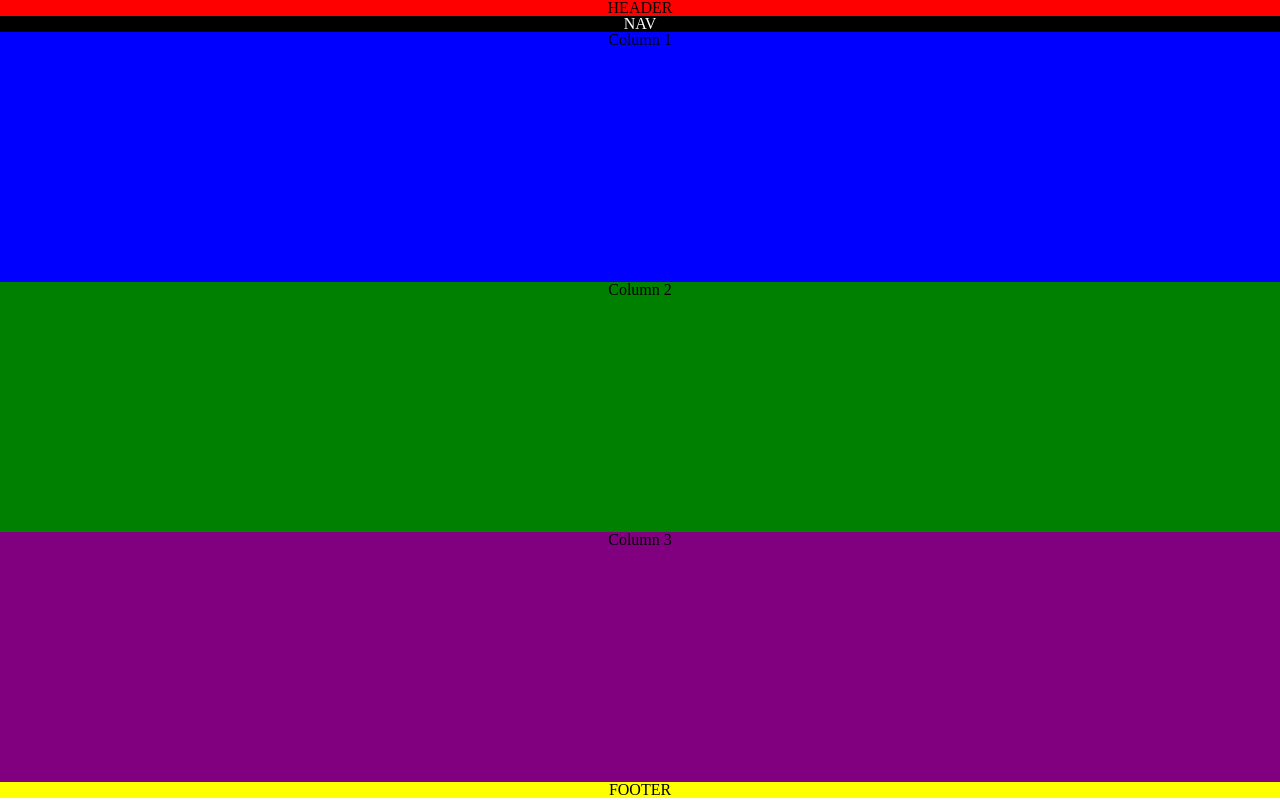
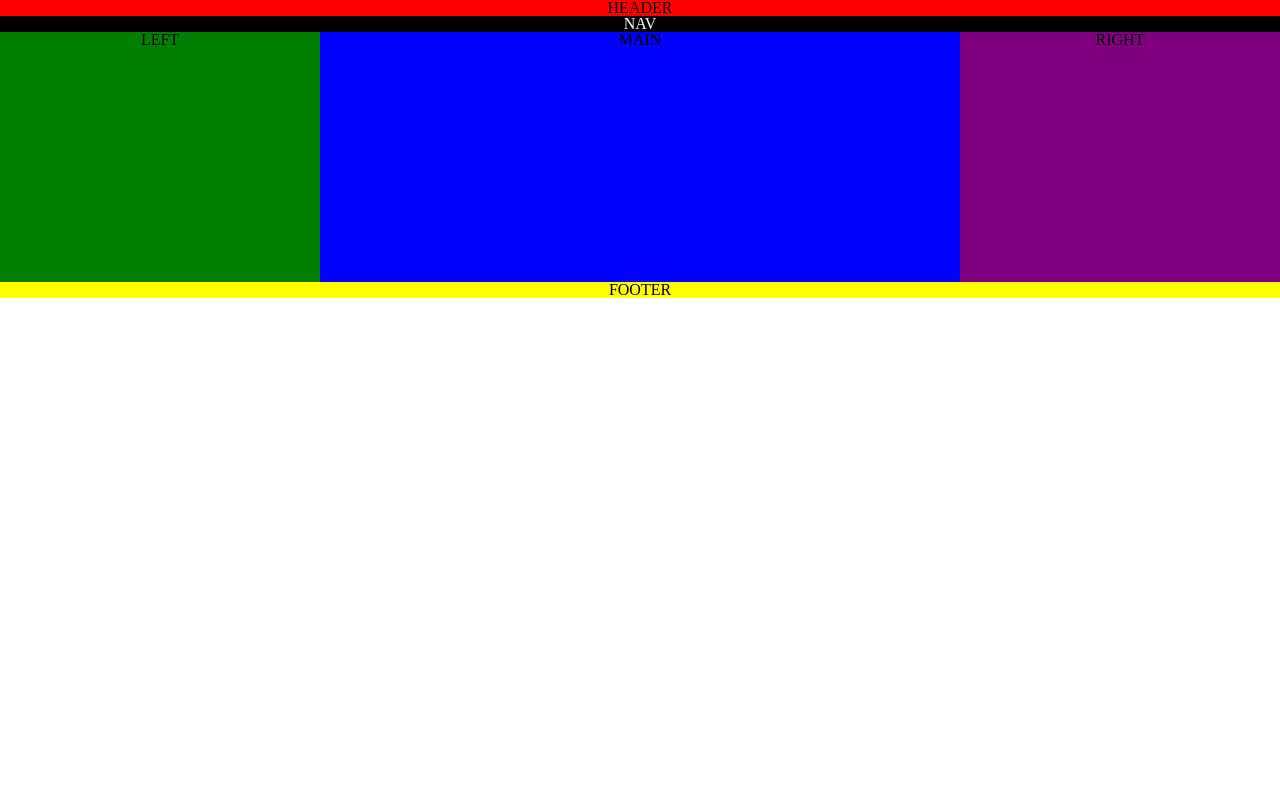
Before and after one commit to valeferaudo/basd-2021-class-3, a plain HTML site: page index.html in a window 1280 px wide. Drawn offline with Linux system fonts and the light colour scheme.

Commit message:
Update responsive design (media query)

```diff
--- a/css/styles.css
+++ b/css/styles.css
@@ -5,24 +5,77 @@ header{
     background-color: red;
 }
 nav{
+    display: none;
     background-color: black;
     color: white;
 }
-main{
-    /* display: flex; */
+
+footer{
+    background-color: yellow;
 }
-.article-1{
+.column-main{
     height: 250px;
     background-color: blue;
 }
-.article-2{
+.column-left-side{
     height: 250px;
     background-color: green;
 }
-.article-3{
+.column-right-side{
     height: 250px;
     background-color: purple;
 }
-footer{
-    background-color: yellow;
+.toggle-menu{
+    background-color: white;
+    color: black;
 }
+@media (min-width: 480px) {
+    main{
+        display: flex;
+        flex-wrap: wrap;
+    }
+    .column-main{
+        height: 250px;
+        width: 75%;
+        background-color: blue;
+        order: 2;
+    }
+    .column-left-side{
+        width: 25%;
+        height: 250px;
+        background-color: green;
+        order: 1;
+    }
+    .column-right-side{
+        height: 250px;
+        width: 100%;
+        background-color: purple;
+        order: 3;
+    }
+    .toggle-menu{
+        display: none;
+    }
+    nav{
+        display: block;
+    }
+}
+@media (min-width: 800px) {
+    .column-main{
+        height: 250px;
+        width: 50%;
+        background-color: blue;
+        order: 2;
+    }
+    .column-left-side{
+        width: 25%;
+        height: 250px;
+        background-color: green;
+        order: 1;
+    }
+    .column-right-side{
+        height: 250px;
+        width: 25%;
+        background-color: purple;
+        order: 3;
+    }
+}
--- a/index.html
+++ b/index.html
@@ -14,16 +14,19 @@
         <nav>
             NAV
         </nav>
+        <div class="toggle-menu">
+            MENU HAMBURGUESA
+        </div>
     </header>
     <main>
-        <article class="article-1">
-            Column 1
+        <article class="column-main">
+            MAIN
         </article>
-        <article class="article-2">
-            Column 2
+        <article class="column-left-side">
+            LEFT
         </article>
-        <article class="article-3">
-            Column 3
+        <article class="column-right-side">
+            RIGHT
         </article>
     </main>
     <footer>
```
